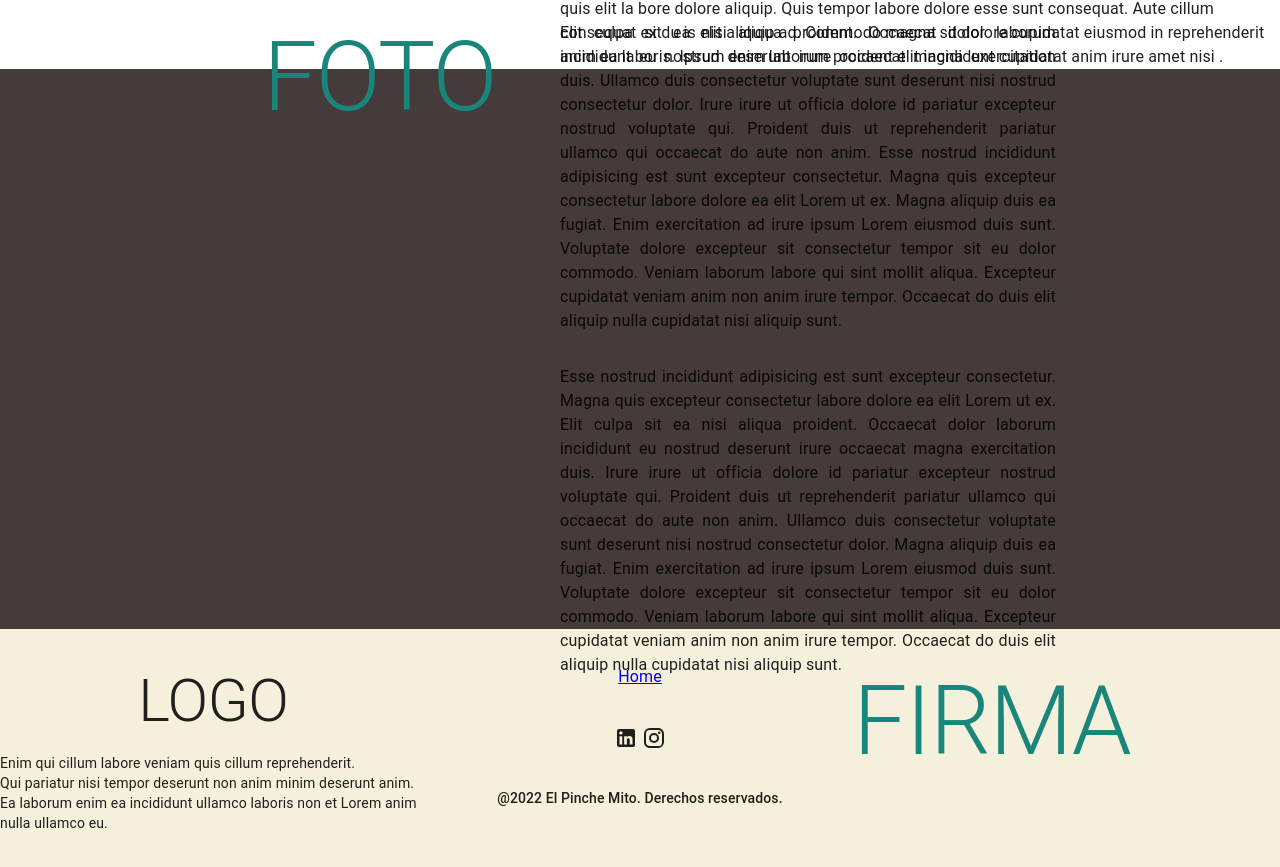
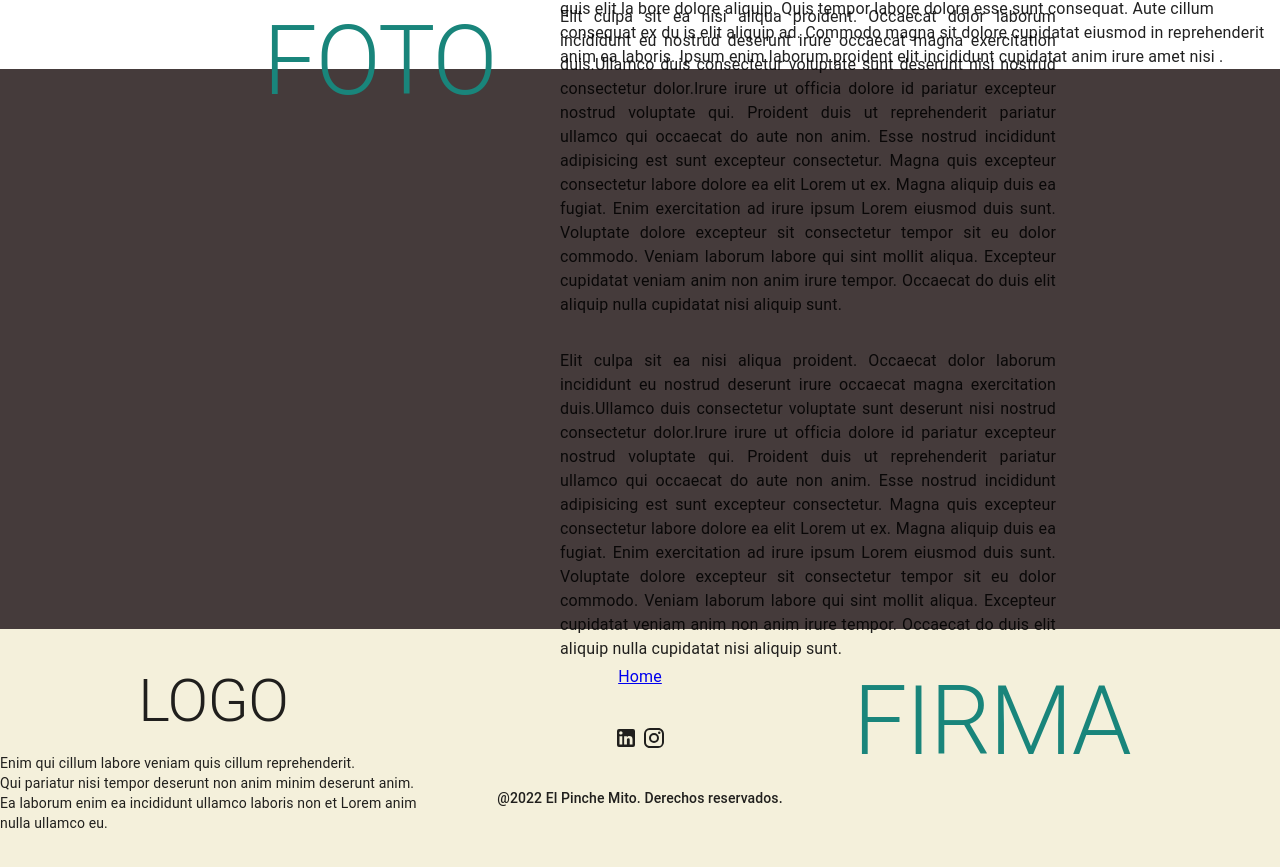
Before and after one commit to francamara/liane, a Next.js app: page / in a window 1280 px wide. Shown: the part 1038-1905 px from the top of the page. Built offline with nearby package versions, Linux system fonts and the light colour scheme.

Commit message:
docs: added comments and TODOs

```diff
--- a/components/Footer/index.js
+++ b/components/Footer/index.js
@@ -6,7 +6,7 @@ import InstagramIcon from '@mui/icons-material/Instagram'
 
 function Footer() {
   return (
-    //div fijando altura para PC, TODO hacer que todo funque con grid y usar xs y sm para hacer todo responsive
+    //TODO hacer que todo funque con grid y usar xs y sm para hacer todo responsive
     <div style={{ height: '30vh', backgroundColor: '#F4F0DB', display: 'flex', alignItems: 'center' }}>
 
       {/*contenedor del footer, con sus tres items, dos de los cuales tambien son contenedores*/}
--- a/components/Header/index.js
+++ b/components/Header/index.js
@@ -3,6 +3,7 @@ import React from 'react'
 
 function Header() {
   return (
+    //define altura del componente entero
     <div style={{ height: '100vh' }}>
       <div id='portada' >
         <div id='navbar'>
@@ -10,7 +11,7 @@ function Header() {
         </div>
       </div>
       <div id='bannerPodcast'> Firma Liane
-
+        {/*TODO meter grid container direction row para organizar los elementos del banner*/}
       </div>
     </div>
   )
--- a/components/Hero/index.js
+++ b/components/Hero/index.js
@@ -2,6 +2,7 @@ import { Grid, Divider } from '@mui/material'
 import React from 'react'
 import LnTypo from '../LnTypo'
 
+//TODO arreglar tamaño y comentar
 function Hero() {
   return (
     <div>
--- a/components/Mensaje/index.js
+++ b/components/Mensaje/index.js
@@ -3,7 +3,7 @@ import React from 'react'
 
 function Mensaje() {
   return (
-    //div fijando altura para PC, TODO hacer que todo funque con grid y usar xs y sm para hacer todo responsive
+    //TODO hacer que el mensaje y posiblemente la foto se levanten dinamicamente, futuramente modificable por superuser
     <div style={{ height: '70vh', backgroundColor: '#453B3B', display: 'flex', alignItems: 'center' }}>
       {/*contenedor del Mensaje*/}
       <Grid container justifyContent='center' spacing={8}>
@@ -18,21 +18,29 @@ function Mensaje() {
         {/*texto mensaje*/}
         <Grid item xs={5}>
           <Typography variant='body1' align='justify' mb={4}>
-            Elit culpa sit ea nisi aliqua proident. Occaecat dolor laborum incididunt eu nostrud deserunt irure occaecat magna exercitation duis.
-            Ullamco duis consectetur voluptate sunt deserunt nisi nostrud consectetur dolor.
-            Irure irure ut officia dolore id pariatur excepteur nostrud voluptate qui. Proident duis ut reprehenderit pariatur ullamco qui occaecat do aute non anim.
-            Esse nostrud incididunt adipisicing est sunt excepteur consectetur. Magna quis excepteur consectetur labore dolore ea elit Lorem ut ex.
-            Magna aliquip duis ea fugiat. Enim exercitation ad irure ipsum Lorem eiusmod duis sunt. Voluptate dolore excepteur sit consectetur tempor sit eu dolor commodo.
-            Veniam laborum labore qui sint mollit aliqua. Excepteur cupidatat veniam anim non anim irure tempor. Occaecat do duis elit aliquip nulla cupidatat nisi aliquip sunt.
+            Elit culpa sit ea nisi aliqua proident. Occaecat dolor laborum incididunt eu nostrud
+            deserunt irure occaecat magna exercitation duis.Ullamco duis consectetur voluptate
+            sunt deserunt nisi nostrud consectetur dolor.Irure irure ut officia dolore id pariatur
+            excepteur nostrud voluptate qui. Proident duis ut reprehenderit pariatur ullamco qui
+            occaecat do aute non anim. Esse nostrud incididunt adipisicing est sunt excepteur
+            consectetur. Magna quis excepteur consectetur labore dolore ea elit Lorem ut ex.
+            Magna aliquip duis ea fugiat. Enim exercitation ad irure ipsum Lorem eiusmod duis
+            sunt. Voluptate dolore excepteur sit consectetur tempor sit eu dolor commodo. Veniam
+            laborum labore qui sint mollit aliqua. Excepteur cupidatat veniam anim non anim irure
+            tempor. Occaecat do duis elit aliquip nulla cupidatat nisi aliquip sunt.
           </Typography>
 
-          <Typography variant='body1' align='justify'>
-            Esse nostrud incididunt adipisicing est sunt excepteur consectetur. Magna quis excepteur consectetur labore dolore ea elit Lorem ut ex.
-            Elit culpa sit ea nisi aliqua proident. Occaecat dolor laborum incididunt eu nostrud deserunt irure occaecat magna exercitation duis.
-            Irure irure ut officia dolore id pariatur excepteur nostrud voluptate qui. Proident duis ut reprehenderit pariatur ullamco qui occaecat do aute non anim.
-            Ullamco duis consectetur voluptate sunt deserunt nisi nostrud consectetur dolor.
-            Magna aliquip duis ea fugiat. Enim exercitation ad irure ipsum Lorem eiusmod duis sunt. Voluptate dolore excepteur sit consectetur tempor sit eu dolor commodo.
-            Veniam laborum labore qui sint mollit aliqua. Excepteur cupidatat veniam anim non anim irure tempor. Occaecat do duis elit aliquip nulla cupidatat nisi aliquip sunt.
+          <Typography variant='body1' align='justify' mb={4}>
+            Elit culpa sit ea nisi aliqua proident. Occaecat dolor laborum incididunt eu nostrud
+            deserunt irure occaecat magna exercitation duis.Ullamco duis consectetur voluptate
+            sunt deserunt nisi nostrud consectetur dolor.Irure irure ut officia dolore id pariatur
+            excepteur nostrud voluptate qui. Proident duis ut reprehenderit pariatur ullamco qui
+            occaecat do aute non anim. Esse nostrud incididunt adipisicing est sunt excepteur
+            consectetur. Magna quis excepteur consectetur labore dolore ea elit Lorem ut ex.
+            Magna aliquip duis ea fugiat. Enim exercitation ad irure ipsum Lorem eiusmod duis
+            sunt. Voluptate dolore excepteur sit consectetur tempor sit eu dolor commodo. Veniam
+            laborum labore qui sint mollit aliqua. Excepteur cupidatat veniam anim non anim irure
+            tempor. Occaecat do duis elit aliquip nulla cupidatat nisi aliquip sunt.
           </Typography>
         </Grid>
 
```
